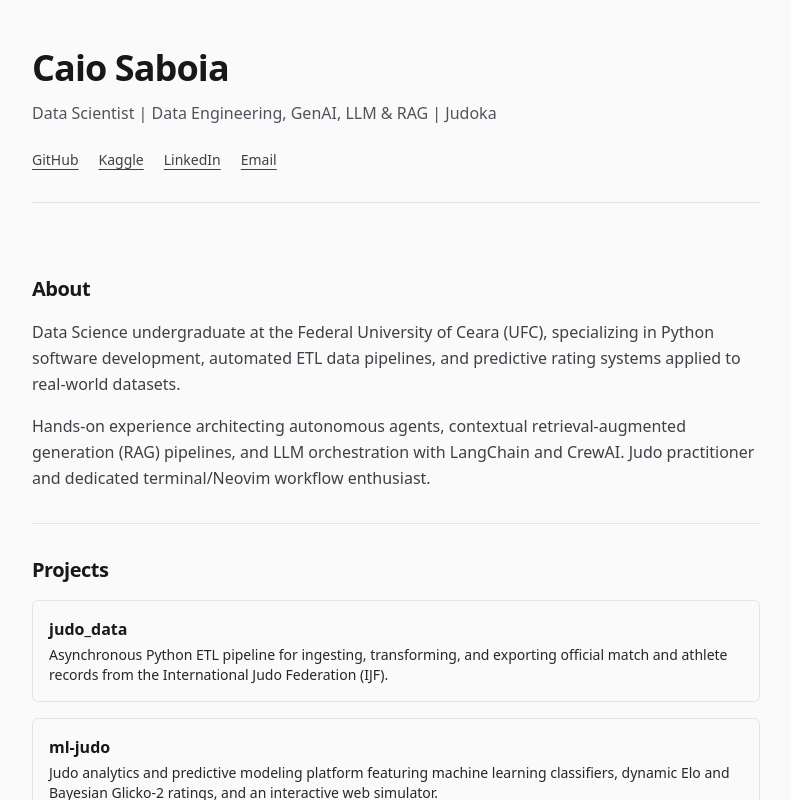
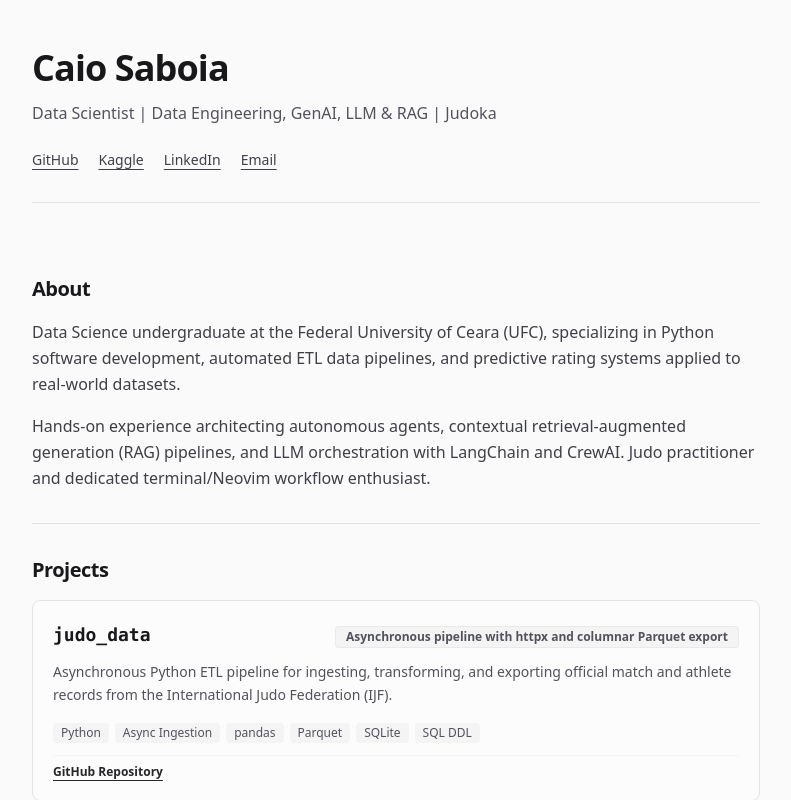
Before and after one commit to caiosaboia/portfolio, a Next.js app: page /en/ in a window 1280 px wide. Shown: the top 800 px of the page, without its empty margins (244-1035 px from the left). Built offline with nearby package versions, Linux system fonts and the light colour scheme.

Commit message:
feat(sections): add projects section with three project cards

```diff
--- a/components/Portfolio.tsx
+++ b/components/Portfolio.tsx
@@ -2,6 +2,7 @@ import React from "react";
 import { Content, Locale } from "@/content";
 import { Header } from "./Header";
 import { Section } from "./Section";
+import { ProjectCard } from "./ProjectCard";
 
 export interface PortfolioProps {
   content: Content;
@@ -31,10 +32,7 @@ export function Portfolio({ content, headerActions }: PortfolioProps) {
         <Section id="projects" title={content.projects.title}>
           <div className="space-y-4">
             {content.projects.items.map((item, idx) => (
-              <article key={idx} className="p-4 rounded-md border border-zinc-200 dark:border-zinc-800">
-                <h3 className="font-semibold text-zinc-900 dark:text-zinc-100">{item.title}</h3>
-                <p className="text-sm mt-1">{item.description}</p>
-              </article>
+              <ProjectCard key={idx} project={item} />
             ))}
           </div>
         </Section>
--- /dev/null
+++ b/components/ProjectCard.tsx
@@ -0,0 +1,50 @@
+import React from "react";
+import { ProjectCardData } from "@/content";
+
+interface ProjectCardProps {
+  project: ProjectCardData;
+}
+
+export function ProjectCard({ project }: ProjectCardProps) {
+  return (
+    <article className="p-5 rounded-lg border border-zinc-200 dark:border-zinc-800 bg-white/50 dark:bg-zinc-900/40 space-y-3 transition-colors">
+      <div className="flex flex-col sm:flex-row sm:items-baseline sm:justify-between gap-1">
+        <h3 className="text-lg font-bold text-zinc-900 dark:text-zinc-100 font-mono">
+          {project.title}
+        </h3>
+        <span className="text-xs font-semibold text-zinc-600 dark:text-zinc-400 bg-zinc-100 dark:bg-zinc-800/80 px-2.5 py-0.5 rounded border border-zinc-200/60 dark:border-zinc-700/60">
+          {project.highlight}
+        </span>
+      </div>
+
+      <p className="text-sm text-zinc-600 dark:text-zinc-400 leading-relaxed">
+        {project.description}
+      </p>
+
+      <ul className="flex flex-wrap gap-1.5 pt-1" aria-label="Project technologies">
+        {project.tags.map((tag, idx) => (
+          <li
+            key={idx}
+            className="text-xs px-2 py-0.5 rounded bg-zinc-100 dark:bg-zinc-800 text-zinc-600 dark:text-zinc-400"
+          >
+            {tag}
+          </li>
+        ))}
+      </ul>
+
+      <div className="pt-2 flex flex-wrap gap-4 border-t border-zinc-100 dark:border-zinc-800/60">
+        {project.links.map((link, idx) => (
+          <a
+            key={idx}
+            href={link.url}
+            target="_blank"
+            rel="noopener noreferrer"
+            className="text-xs font-semibold text-zinc-800 dark:text-zinc-200 underline underline-offset-4 hover:text-black dark:hover:text-white transition-colors"
+          >
+            {link.label}
+          </a>
+        ))}
+      </div>
+    </article>
+  );
+}
```
Also changed, not shown: 2 other files (tests, documents, lock files or other folders).
